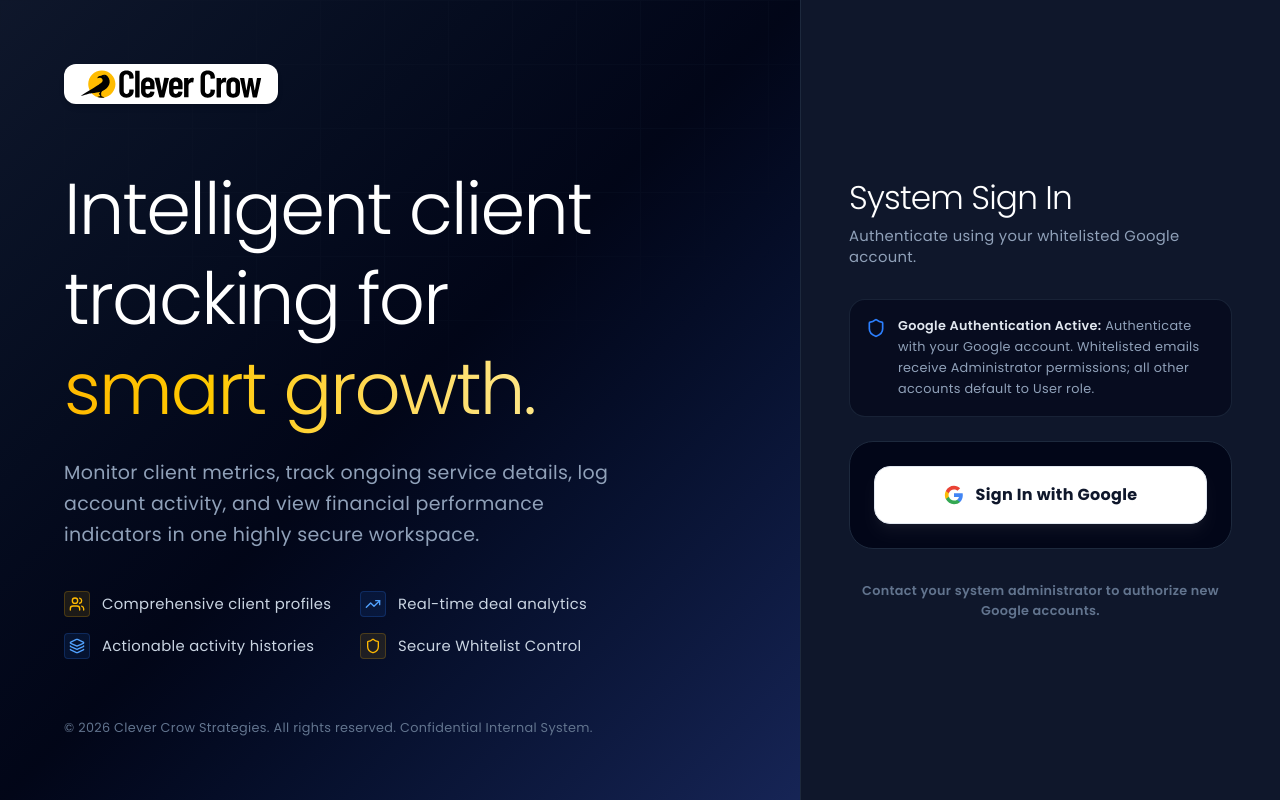
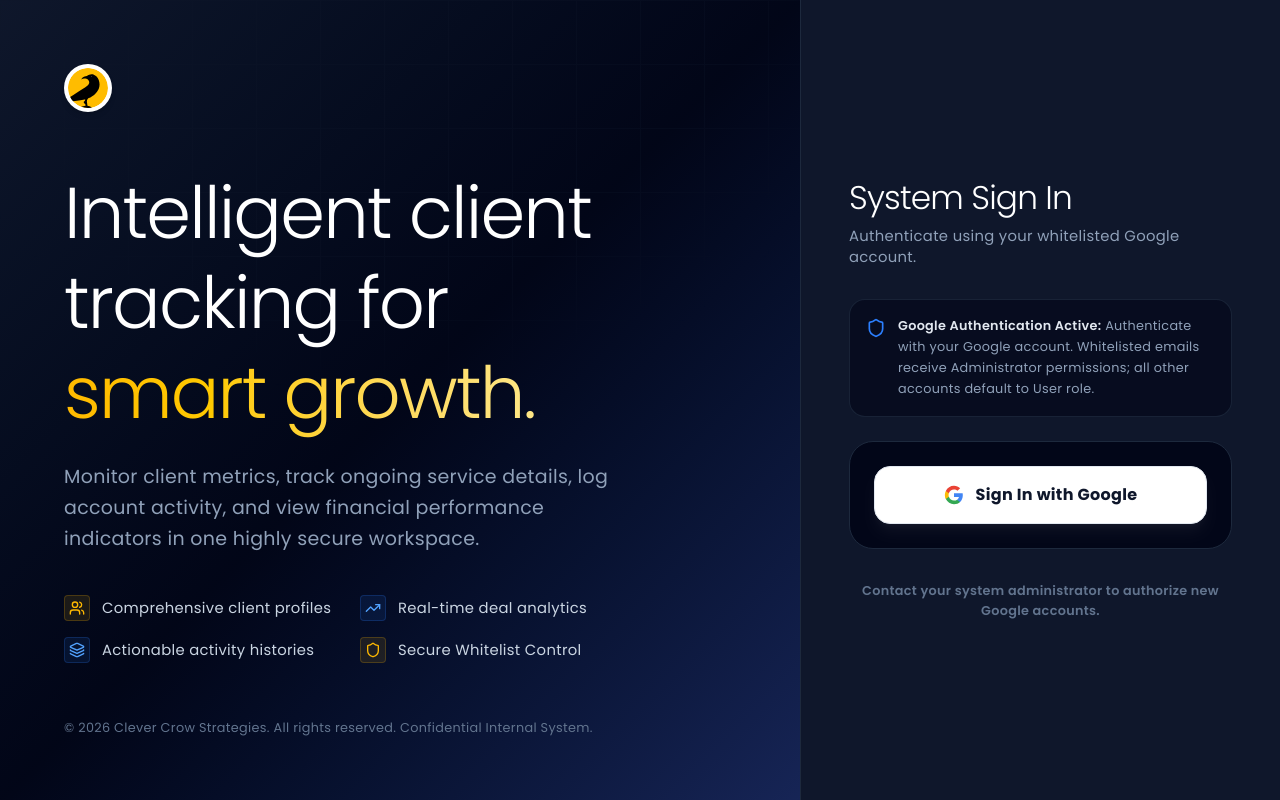
Before and after one commit to SaNjAy-bRo/clever-crow-crm, a Next.js app: page / in a window 1280 px wide. Built offline with nearby package versions, Linux system fonts and the light colour scheme; no server answers.

Commit message:
Isolate circular logo icon in SVG and style with a round background

```diff
--- a/src/app/page.tsx
+++ b/src/app/page.tsx
@@ -31,7 +31,7 @@ export default async function LoginPage({
 
         {/* Top Header */}
         <div className="flex items-center space-x-3 z-10">
-          <img src="/CSS.svg" alt="Clever Crow Strategies Logo" className="h-10 w-auto object-contain bg-white px-4 py-1.5 rounded-xl shadow-md" />
+          <img src="/CSS.svg" alt="Clever Crow Strategies Logo" className="h-12 w-12 object-contain bg-white p-1 rounded-full shadow-md" />
         </div>
 
         {/* Central Hero Content */}
--- a/src/components/DashboardClient.tsx
+++ b/src/components/DashboardClient.tsx
@@ -411,7 +411,7 @@ export default function DashboardClient({
     <div className="flex-1 flex flex-col bg-slate-950 text-slate-100 font-sans pb-20 md:pb-0">
       {/* Top Header */}
       <header className="hidden md:flex bg-slate-900 border-b border-slate-800 px-6 py-4 items-center justify-between">
-        <img src="/CSS.svg" alt="Clever Crow Strategies Logo" className="h-9 w-auto object-contain bg-white px-3 py-1 rounded-lg" />
+        <img src="/CSS.svg" alt="Clever Crow Strategies Logo" className="h-9 w-9 object-contain bg-white p-1 rounded-full" />
 
         <div className="flex items-center space-x-4">
           <div className="text-right">
@@ -436,7 +436,7 @@ export default function DashboardClient({
       {/* Mobile Top Header */}
       <div className="md:hidden bg-slate-900 border-b border-slate-800 px-5 py-4 flex items-center justify-between sticky top-0 z-30">
         <div className="flex items-center">
-          <img src="/CSS.svg" alt="Clever Crow Strategies Logo" className="h-7 w-auto object-contain bg-white px-2 py-0.5 rounded" />
+          <img src="/CSS.svg" alt="Clever Crow Strategies Logo" className="h-8 w-8 object-contain bg-white p-1 rounded-full" />
         </div>
         <button
           onClick={() => signOut({ callbackUrl: "/" })}
```
Also changed, not shown: public/CSS.svg.
